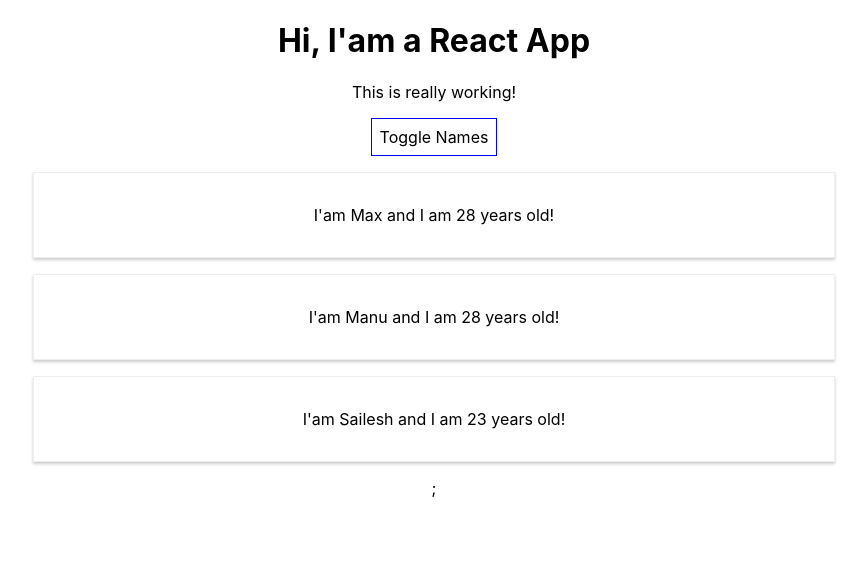
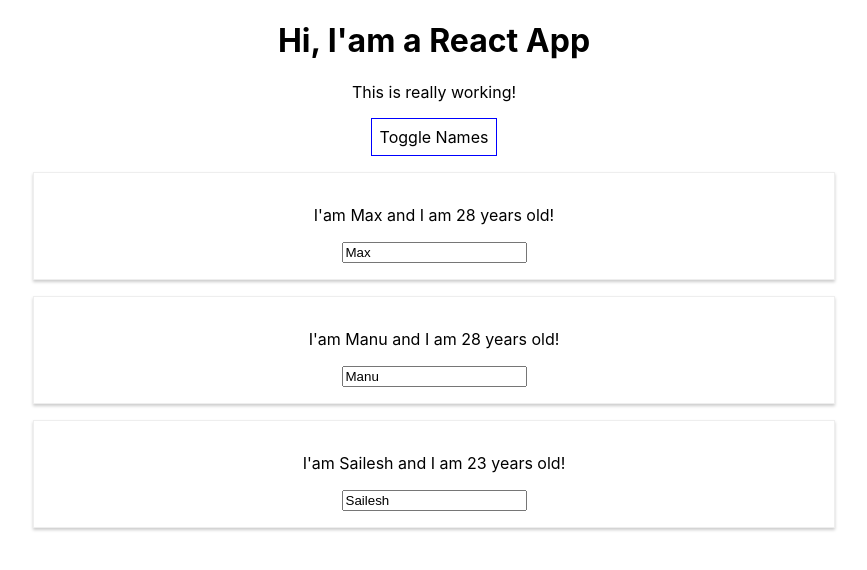
Before and after one commit to meSailesh/React-app, a React (Create React App) app: page / in a window 1280 px wide. Both pictures are taken after a click on the button "Toggle Names". Shown: the top 570 px of the page, without its empty margins (206-1073 px from the left). Built offline with nearby package versions, Linux system fonts and the light colour scheme.

Commit message:
Lists and states

```diff
--- a/src/App.js
+++ b/src/App.js
@@ -26,6 +26,17 @@
   });
 }
 
+const nameChangedHandler = (event) => {
+  setPersons ({
+    persons:[
+      { name: 'Maximilian', age:28 },
+      { name: event.target.value, age:28 },
+      { name: 'Sailesh', age:23 }
+    ],
+    showPersons : personsState.showPersons
+  })
+}
+
 const togglePersonHandler = () => {
   const doesShow = personsState.showPersons;
   setPersons({
@@ -39,6 +50,17 @@
 
 }
 
+const deletePersonHandler = (personIndex) => {
+  const persons = personsState.persons;
+  persons.splice(personIndex, 1);
+  setPersons ({
+    persons: persons,
+    showPersons : personsState.showPersons
+  });
+}
+
+
+
 const style = {
   backgroundColor: 'white',
   font: 'inherit',
@@ -51,11 +73,14 @@
   if(personsState.showPersons) {
     persons = (
       <div>
-        {personsState.persons.map(person => {
+        {personsState.persons.map((person, index) => {
           return <Person
+          clicked = {() => {
+            deletePersonHandler(index)
+          }}
           name = {person.name}
           age = {person.age}/>
-        })};
+        })}
       </div>
     );
 
--- a/src/Person/Person.js
+++ b/src/Person/Person.js
@@ -8,6 +8,7 @@
        onClick = {props.clicked}
        >I'am {props.name} and I am {props.age} years old!</p>
        <p>{props.children}</p>
+       <input type="text" onChange = {props.changed} value = {props.name} />
     </div>
   )
 }
```
